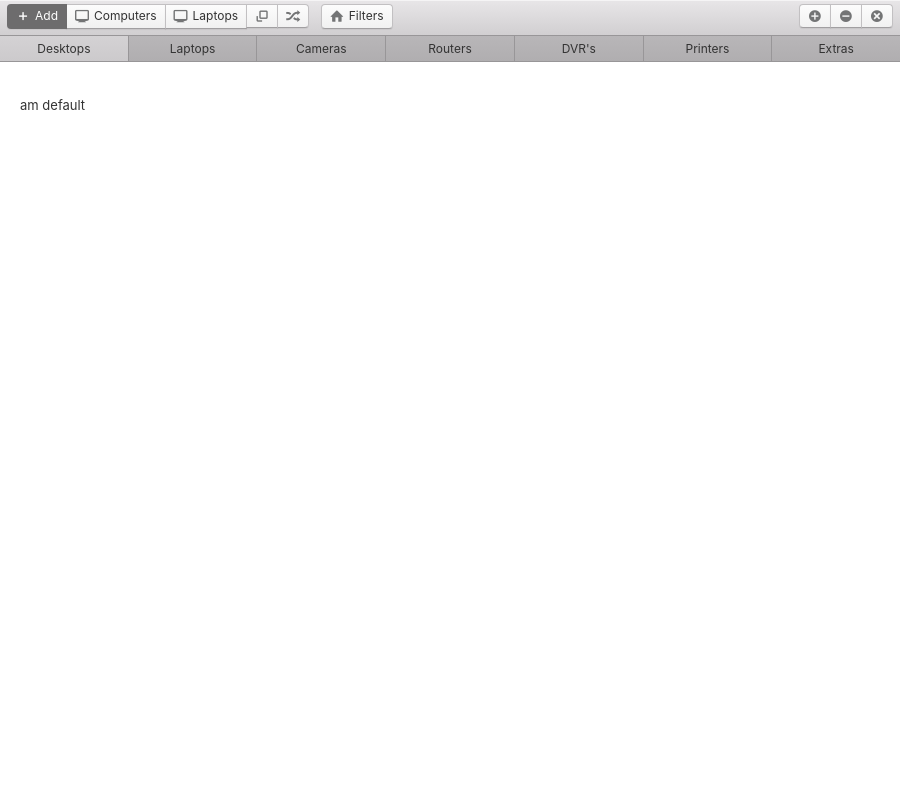
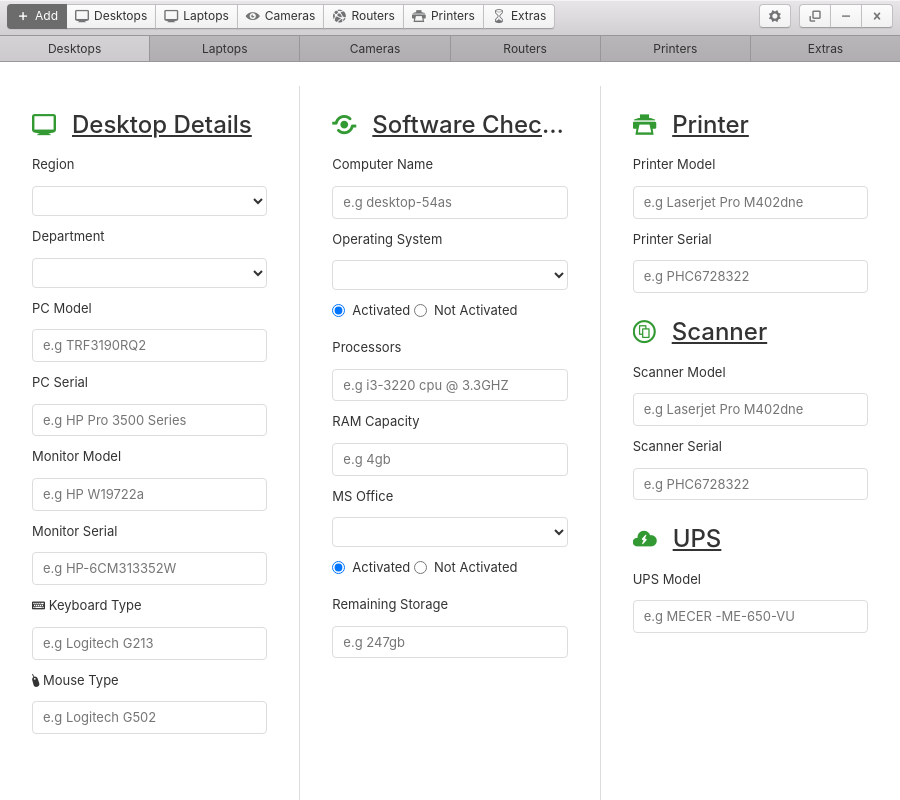
Before and after one commit to xaander1/InventoryV2, an Electron app: page app/index.html in a window 900 px wide. Drawn offline with Linux system fonts and the light colour scheme.

Commit message:
Cleaning UI...and working on add default page

```diff
--- a/app/index.html
+++ b/app/index.html
@@ -1,7 +1,7 @@
 <!DOCTYPE html>
 <html>
   <head>
-    <title>Electron Photonkit Boilerplate</title>
+    <title>Technician Inventory Pro</title>
 
     <!-- Stylesheets -->
     <link rel="stylesheet" href="../css/photon.min.css">
@@ -19,38 +19,47 @@
         <span class="icon icon-plus icon-text"></span>
         Add
       </button>
-      <button id="Computers" class="btn btn-default header-tab">
+      <button id="desktops" class="btn btn-default header-tab">
         <span class="icon icon-monitor icon-text"></span>
-        Computers
+        Desktops
       </button>
-      <button id="cloud" class="btn btn-default header-tab">
+      <button id="laptops" class="btn btn-default header-tab">
         <span class="icon icon-monitor icon-text"></span>
         Laptops
       </button>
-      <button id="popup" class="btn btn-default header-tab">
-        <span class="icon icon-popup"></span>
+    <button id="cameras" class="btn btn-default header-tab">
+        <span class="icon icon-eye icon-text"></span>
+      Cameras
       </button>
-      <button id="shuffle" class="btn btn-default header-tab">
-        <span class="icon icon-shuffle"></span>
+      <button id="routers" class="btn btn-default header-tab">
+        <span class="icon icon-network icon-text"></span>
+      Routers
+      </button>
+      <button id="printers" class="btn btn-default header-tab">
+        <span class="icon icon-print icon-text"></span>
+      Printers
+      </button>
+      <button id="extras" class="btn btn-default header-tab">
+        <span class="icon icon-hourglass icon-text"></span>
+      Extras
       </button>
     </div>
 
-    <button id="filters" class="btn btn-default header-tab">
-      <span class="icon icon-home icon-text"></span>
-      Filters
-    </button>
       <div class="btn-group pull-right">
         <button class="btn btn-default" id="maximize">
-          <span class="icon icon-plus-circled"></span>
+          <span class="icon icon-popup"></span>
         </button>
       <button class="btn btn-default" id="minimize">
-        <span class="icon icon-minus-circled"></span>
+        <span class="icon icon-minus"></span>
       </button>
     <button class="btn btn-default" id="quit">
-      <span class="icon icon-cancel-circled"></span>
+      <span class="icon icon-cancel"></span>
+    </button>
+  </div>
+  <button id="settings" class="btn btn-default pull-right header-tab">
+      <span class="icon icon-cog"></span>
     </button>
 
-  </div>
   </div>
       </header>
 
@@ -64,7 +73,7 @@
           <!-- Where sidebar content is rendered to -->
          <!--  </div> -->
 
-          <div id="main" class="pane" style="padding:20px">
+          <div id="main">
             <!-- Where main content is rendered to -->
           </div>
 
--- a/app/mainview/add/default.htm
+++ b/app/mainview/add/default.htm
@@ -1 +1,120 @@
-<p>am default</p>
+<div class="window" style="padding-top: 1.5rem;">
+  <div class="window-content">
+    <div class="pane-group">
+  	<div class="pane" style="padding: 2rem;padding-top: 0">
+  		<h3><u><span class="icon icon-monitor icon-text" style="color:#339933;padding-right:1rem "></span>Desktop Details</u></h3>
+
+  	<div class="form-group">
+    	<label> Region</label>
+  		<select class="form-control">
+  		</select>
+  	</div>
+	<div class="form-group">
+   		<label>Department</label>
+  		<select class="form-control">
+  		</select>
+ 	</div>
+
+  	<div class="form-group">
+    	<label>PC Model</label>
+    	<input class="form-control" placeholder="e.g TRF3190RQ2">
+  	</div>
+
+  	<div class="form-group">
+    	<label>PC Serial</label>
+   	 	<input class="form-control" placeholder="e.g HP Pro 3500 Series">
+  	</div>
+  	<div class="form-group">
+    	<label>Monitor Model</label>
+   	 	<input class="form-control" placeholder="e.g HP W19722a">
+  	</div>
+  	<div class="form-group">
+    	<label>Monitor Serial</label>
+   	 	<input class="form-control" placeholder="e.g HP-6CM313352W">
+  	</div>
+  	<div class="form-group">
+    	<label><span class="icon icon-keyboard icon-text"></span> Keyboard Type</label>
+   	 	<input class="form-control" placeholder="e.g Logitech G213">
+  	</div>
+  	<div class="form-group">
+    	<label><span class="icon icon-mouse icon-text"></span> Mouse Type</label>
+   	 	<input class="form-control" placeholder="e.g Logitech G502">
+  	</div>
+
+
+</div>
+ <!--Second Pane-->
+ <div class="pane" style="padding:2rem;padding-top: 0">
+ 	<h3><u><span class="icon icon-shareable icon-text" style="color:#339933;padding-right:1rem "></span>Software Checks</u></h3>
+
+ 		<div class="form-group">
+    		<label>Computer Name</label>
+   	 		<input class="form-control" placeholder="e.g desktop-54as">
+  		</div>
+  		<div class="form-group">
+   			<label>Operating System</label>
+  			<select class="form-control">
+  			</select>
+ 		</div>
+  		<div class="radio">
+    		<label><input type="radio" name="os-key" value="activated" checked="checked">Activated</label>
+    		<label><input type="radio" name="os-key" value="not-activated">Not Activated</label>
+    	</div>
+    	<div class="form-group">
+    		<label>Processors</label>
+   	 		<input class="form-control" placeholder="e.g i3-3220 cpu @ 3.3GHZ">
+  		</div>
+  		<div class="form-group">
+    		<label>RAM Capacity</label>
+   	 		<input class="form-control" placeholder="e.g 4gb">
+  		</div>
+  		<div class="form-group">
+   			<label>MS Office</label>
+  			<select class="form-control">
+  			</select>
+ 		</div>
+  		<div class="radio">
+    		<label><input type="radio" name="ofc-key" value="activated" checked="checked">Activated</label>
+    		<label><input type="radio" name="ofc-key" value="not-activated">Not Activated</label>
+    	</div>
+    	<div class="form-group">
+    		<label>Remaining Storage</label>
+   	 		<input class="form-control" placeholder="e.g 247gb">
+  		</div>
+
+ </div>
+ <!--Third Pane -->
+ <div class="pane" style="padding:2rem;padding-top: 0">
+ 	<h3><u><span class="icon icon-print icon-text" style="color:#339933;padding-right:1rem "></span>Printer</u></h3>
+
+ 	<div class="form-group">
+    	<label>Printer Model</label>
+    	<input class="form-control" placeholder="e.g Laserjet Pro M402dne">
+  	</div>
+
+  	<div class="form-group">
+    	<label>Printer Serial</label>
+   	 	<input class="form-control" placeholder="e.g PHC6728322">
+  	</div>
+	<h3><u><span class="icon icon-cc-share icon-text" style="color:#339933;padding-right:1rem "></span>Scanner</u></h3>
+	 <div class="form-group">
+    	<label>Scanner Model</label>
+    	<input class="form-control" placeholder="e.g Laserjet Pro M402dne">
+  	</div>
+
+  	<div class="form-group">
+    	<label>Scanner Serial</label>
+   	 	<input class="form-control" placeholder="e.g PHC6728322">
+  	</div>
+  	<h3><u><span class="icon icon-cloud-thunder icon-text" style="color:#339933;padding-right:1rem "></span>UPS</u></h3>
+  	<div class="form-group">
+    	<label>UPS Model</label>
+    	<input class="form-control" placeholder="e.g MECER -ME-650-VU">
+  	</div>
+
+
+      </div>
+
+    </div>
+  </div>
+</div>
--- a/app/tabs/add.htm
+++ b/app/tabs/add.htm
@@ -1,29 +1,25 @@
 
 <div class="tab-item active tab" id="default">
-    <span class="icon icon-cancel icon-close-tab"></span>
+      <span class="icon icon-monitor icon-close-tab"></span>
     Desktops
   </div>
-  <div class="tab-item tab">
-    <span class="icon icon-cancel icon-close-tab"></span>
+  <div class="tab-item tab" id="laptops-add">
+    <span class="icon icon-monitor icon-close-tab"></span>
     Laptops
   </div>
   <div class="tab-item tab" >
-    <span class="icon icon-cancel icon-close-tab"></span>
+    <span class="icon icon-eye icon-close-tab"></span>
     Cameras
   </div>
     <div class="tab-item tab" >
-    <span class="icon icon-cancel icon-close-tab"></span>
+    <span class="icon icon-network icon-close-tab"></span>
     Routers
   </div>
-    <div class="tab-item tab" >
-    <span class="icon icon-cancel icon-close-tab"></span>
-    DVR's
-  </div>
-    <div class="tab-item tab" >
-    <span class="icon icon-cancel icon-close-tab"></span>
+  <div class="tab-item tab" >
+    <span class="icon icon-docs icon-close-tab"></span>
     Printers
   </div>
   <div class="tab-item tab" >
-    <span class="icon icon-cancel icon-close-tab"></span>
+    <span class="icon icon-hourglass icon-close-tab"></span>
     Extras
   </div>
```
Also changed, not shown: app/mainview/add/laptops-add.htm (added, +12 -0 lines), css/photon.min.css.
